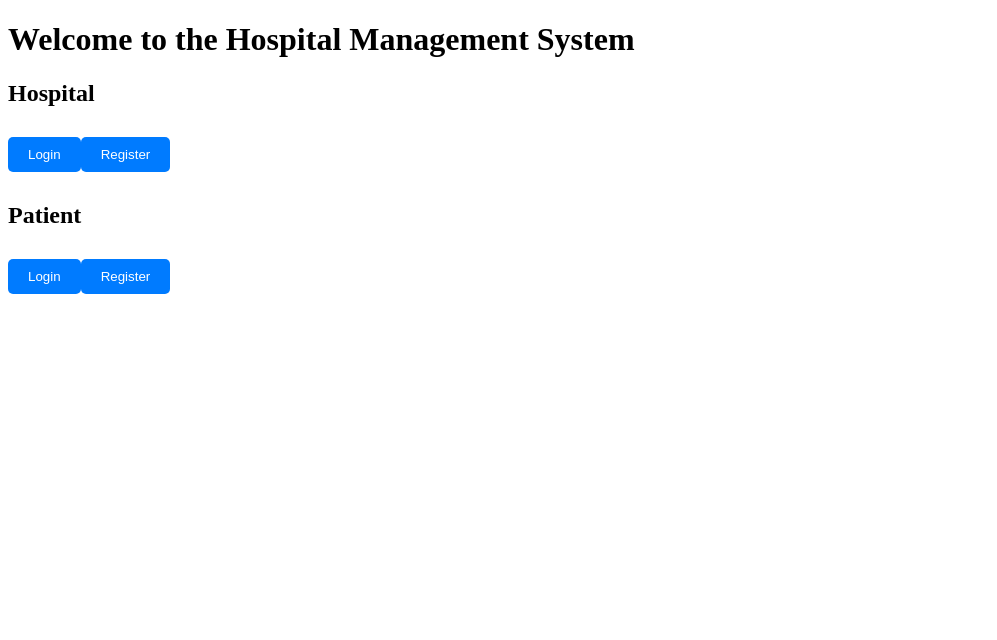
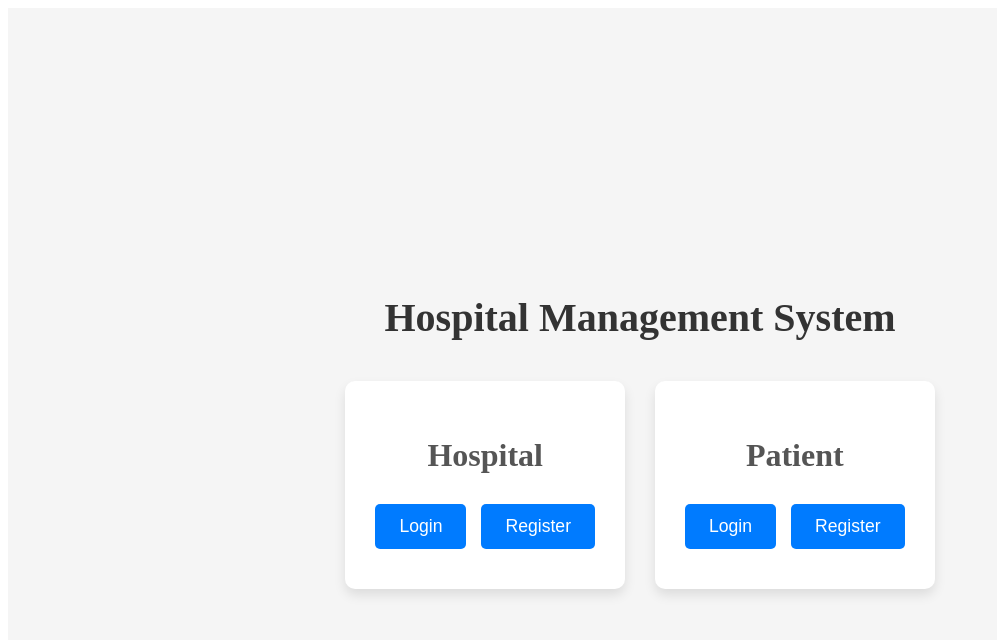
Before and after one commit to deepakjoshi0909/Prototype, a React (Create React App) app: page / in a window 1280 px wide. Shown: the top 640 px of the page, without its empty margins (0-997 px from the left). Built offline with nearby package versions, Linux system fonts and the light colour scheme.

Commit message:
Update HomePage.jsx

```diff
--- a/src/Components/HomePage.jsx
+++ b/src/Components/HomePage.jsx
@@ -1,28 +1,35 @@
 // src/Components/HomePage.jsx
 import React from 'react';
 import { Link } from 'react-router-dom';
+import './HomePage.css';
 
 const HomePage = () => {
   return (
-    <div>
-      <h1>Welcome to the Hospital Management System</h1>
-      <div>
+    <div className="home-container">
+      <h1>Hospital Management System</h1>
+      <div className="buttons-container">
+        <div className="card">
           <h2>Hospital</h2>
+          <div className="btn-container">
             <Link to="/hospital-login">
-          <button>Login</button>
+              <button className="btn">Login</button>
             </Link>
             <Link to="/hospital-register">
-          <button>Register</button>
+              <button className="btn">Register</button>
             </Link>
           </div>
-      <div>
+        </div>
+        <div className="card">
           <h2>Patient</h2>
+          <div className="btn-container">
             <Link to="/patient-login">
-          <button>Login</button>
+              <button className="btn">Login</button>
             </Link>
             <Link to="/patient-register">
-          <button>Register</button>
+              <button className="btn">Register</button>
             </Link>
+          </div>
+        </div>
       </div>
     </div>
   );
```
Lines whose indentation alone changed are shown as unchanged.
